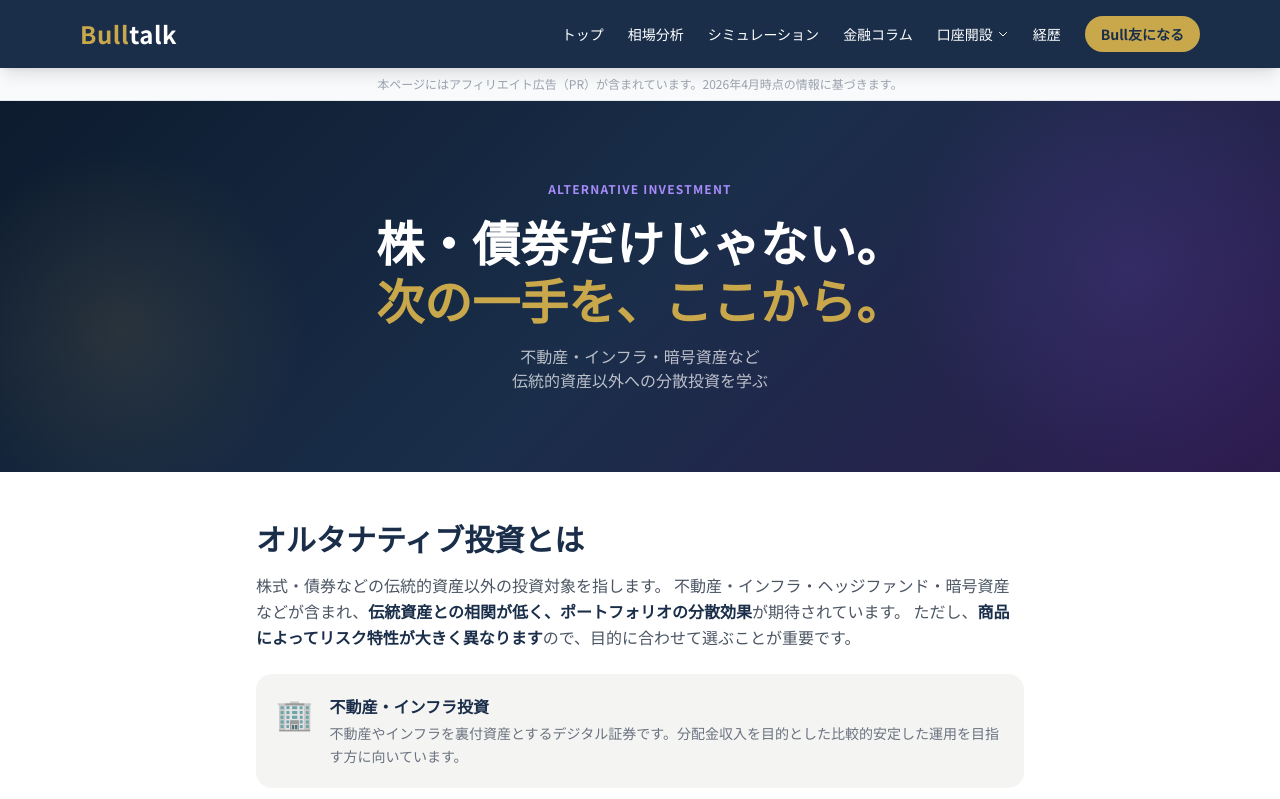
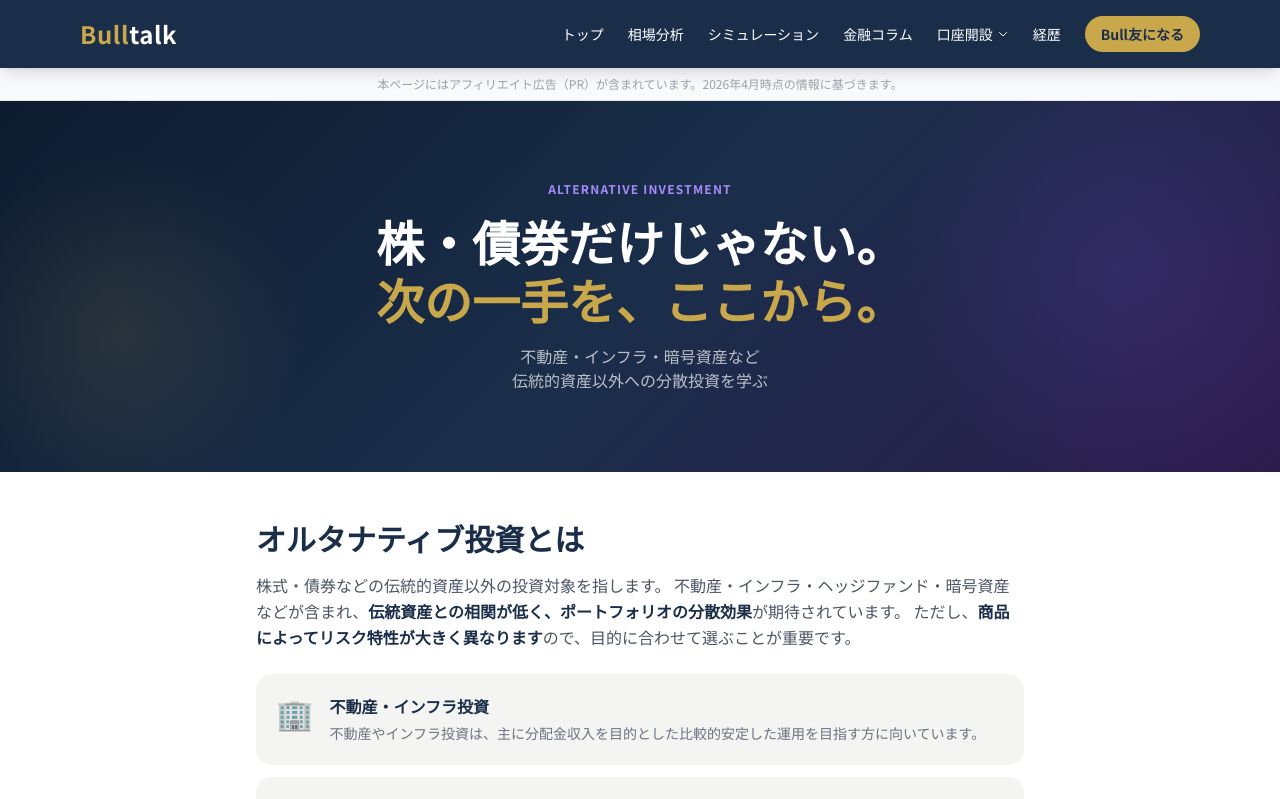
Before and after one commit to tanima3232-eng/bulltalk, a Next.js app: page /alternative in a window 1280 px wide. Shown: the top 799 px of the page. Built offline with nearby package versions, Linux system fonts and the light colour scheme.

Commit message:
fix: オルタナティブページの不動産・インフラ投資の説明文を更新

```diff
--- a/app/alternative/page.tsx
+++ b/app/alternative/page.tsx
@@ -71,7 +71,7 @@ export default function AlternativePage() {
                 <span className="text-3xl flex-shrink-0">🏢</span>
                 <div>
                   <p className="font-bold text-navy mb-1">不動産・インフラ投資</p>
-                  <p className="text-gray-500 text-sm leading-relaxed">不動産やインフラを裏付資産とするデジタル証券です。分配金収入を目的とした比較的安定した運用を目指す方に向いています。</p>
+                  <p className="text-gray-500 text-sm leading-relaxed">不動産やインフラ投資は、主に分配金収入を目的とした比較的安定した運用を目指す方に向いています。</p>
                 </div>
               </div>
               <div className="flex items-start gap-4 bg-offwhite rounded-2xl p-5">
```
